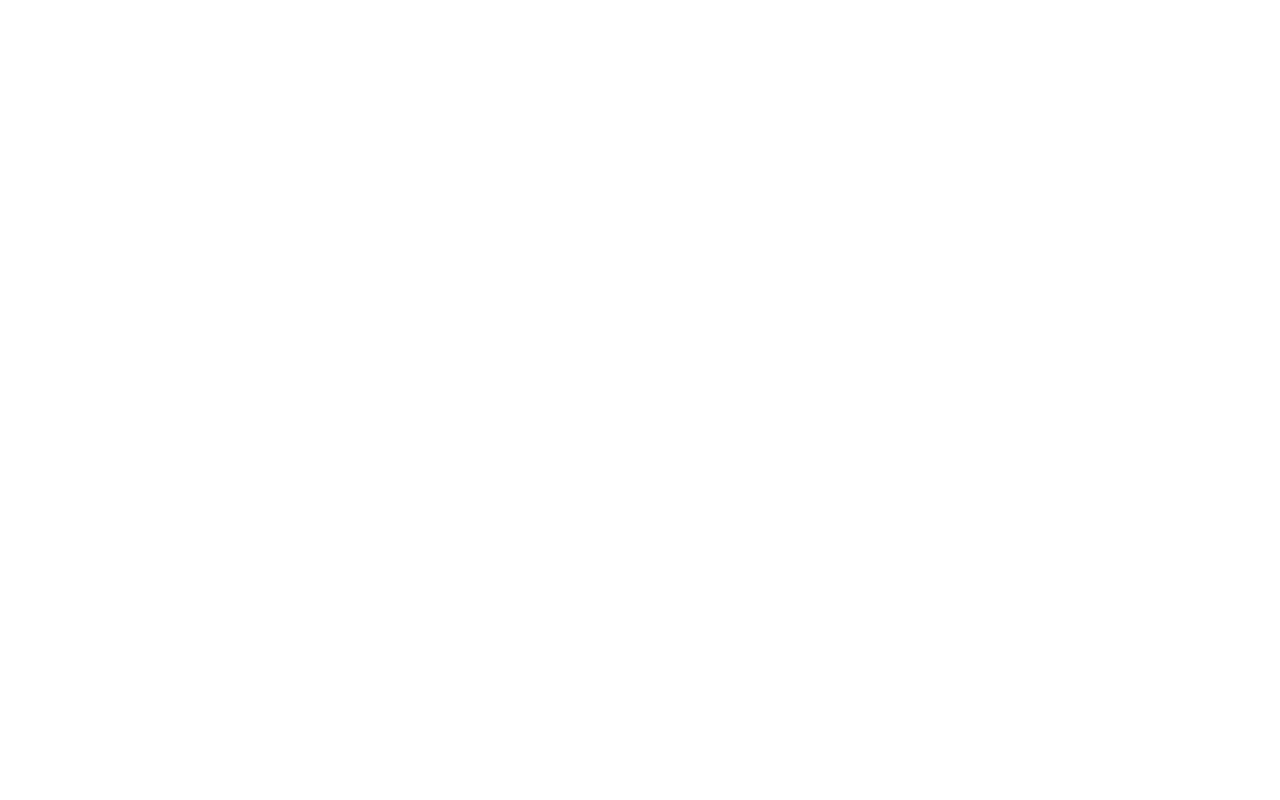
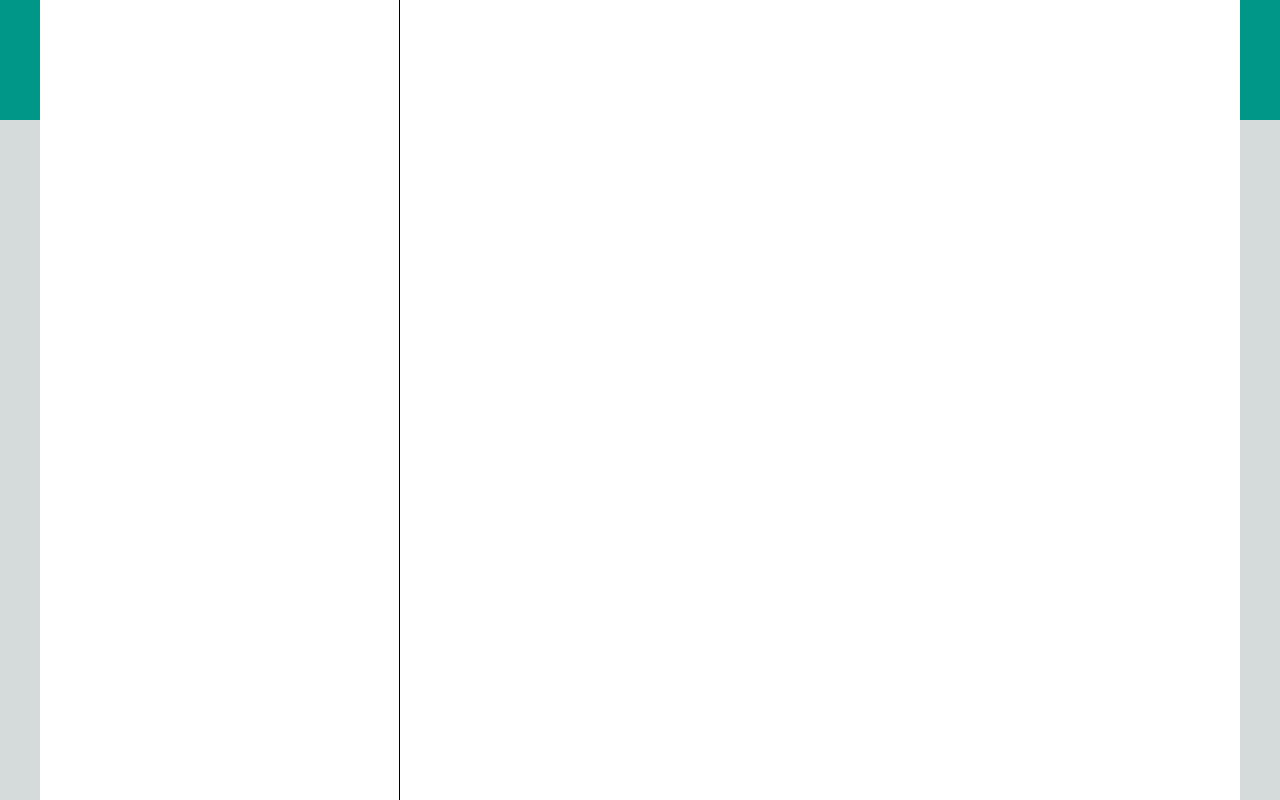
Before and after one commit to BrianBontempi/vue-boolzapp, a plain HTML site: page index.html in a window 1280 px wide. Drawn offline with nearby package versions, Linux system fonts and the light colour scheme.

Commit message:
add background and layout app

```diff
--- a/css/style.css
+++ b/css/style.css
@@ -0,0 +1,38 @@
+/* Background and web app */
+
+#top-bg {
+    height: 15vh;
+    background-color: #009688;
+}
+
+#bottom-bg {
+    height: 85vh;
+    background-color: #d5dbda;
+}
+
+.web-app {
+    width: 100%;
+    position: absolute;
+    top: 50%;
+    bottom: 50%;
+    transform: translate(-50% -50%);
+}
+/* ! container web app */
+.container-app{
+    background-color: white;
+    width: 1200px;
+    height: 800px;
+}
+
+/* layout interno  */
+nav{
+    width: 30%;
+    height: 100%;
+
+    border-right: 1px solid black ;
+}
+
+main{
+    width: 70%;
+    height: 100%;
+}
--- a/index.html
+++ b/index.html
@@ -16,6 +16,22 @@
     <script defer src="js/script.js"></script>
 </head>
 <body>
+    <div id="root">
+        <section class="background">
+            <div id="top-bg"></div>
+            <div id="bottom-bg"></div>
+        </section>
+        <section class="web-app d-flex justify-content-center  align-items-center">
+            <div class="container-app d-flex">
+                <nav>
+
+                </nav>
+                <main>
+
+                </main>
+            </div>
+        </section>
+    </div>
 
 </body>
 </html>
```
